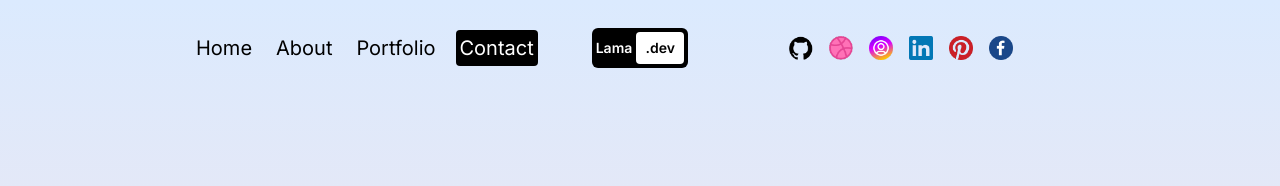
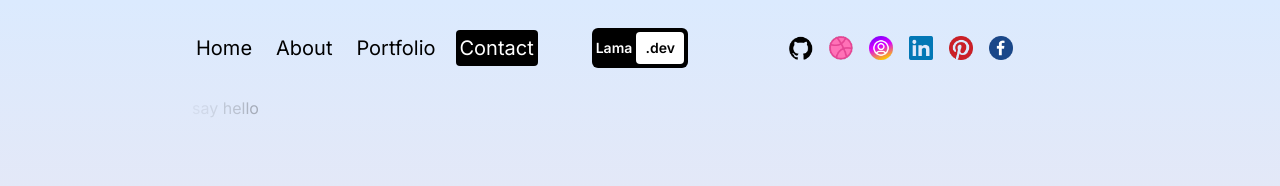
Before and after one commit to jaewoo-ahn/portfolio_zues, a Next.js app: page /contact in a window 1280 px wide. Shown: the top 186 px of the page. Built offline with nearby package versions, Linux system fonts and the light colour scheme.

Commit message:
feat : text animation

```diff
--- a/src/app/contact/page.jsx
+++ b/src/app/contact/page.jsx
@@ -3,6 +3,8 @@
 import React from "react";
 import { motion } from "framer-motion";
 const ContactPage = () => {
+  const text = "say hello";
+
   return (
     <motion.div
       className="h-full"
@@ -12,7 +14,26 @@ const ContactPage = () => {
     >
       <div className="h-full flex flex-col lg:flex-row px-4 sm:px-8 md:px-12 lg:px-20 xl:px-48">
         {/*CMT text container */}
-        <div className="h-1/2 lg:h-full lg:w-1/2"></div>
+        <div className="h-1/2 lg:h-full lg:w-1/2">
+          <div>
+            {text.split("").map((res, idx) => {
+              return (
+                <motion.span
+                  key={idx}
+                  initial={{ opacity: 1 }}
+                  animate={{ opacity: 0 }}
+                  transition={{
+                    duration: 3,
+                    repeat: Infinity,
+                    delay: idx * 0.1,
+                  }}
+                >
+                  {res}
+                </motion.span>
+              );
+            })}
+          </div>
+        </div>
         {/* CMT form container */}
         <form className="h-1/2 lg:h-full lg:w-1/2"></form>
       </div>
```
